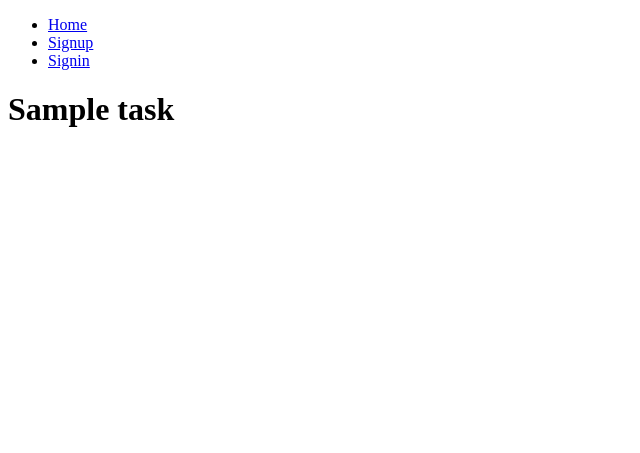
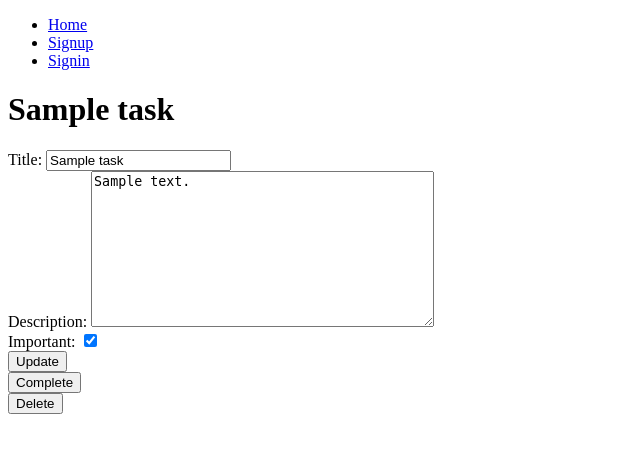
Before and after one commit to dairxp/django_crud_auth, a Django app: page /tasks/1/ in a window 1280 px wide. Shown: the top 453 px of the page, without its empty margins (0-640 px from the left). Run offline with Django 5.2, Linux system fonts and the light colour scheme; tables that the repository leaves empty hold one stand-in row (values such as "Sample post").

Commit message:
feat completar y eliminar tareas

```diff
--- a/djangocrud/urls.py
+++ b/djangocrud/urls.py
@@ -27,6 +27,8 @@ urlpatterns = [
     path("tasks/", views.tasks, name ='tasks'),
     path("tasks/create/", views.create_task, name='create_task'),
     path("tasks/<int:task_id>/", views.task_detail, name='task_detail'),
+    path("tasks/<int:task_id>/complete", views.complete_task, name='complete_task'),
+    path("tasks/<int:task_id>/delete", views.delete_task, name='delete_task'),
     path("logout/", views.signout, name ='logout '),
     path("signin/", views.signin, name ='signin'),
 
--- a/tasks/templates/task_detail.html
+++ b/tasks/templates/task_detail.html
@@ -2,4 +2,25 @@
 
 {% block content %}
     <h1>{{task.title}}</h1>
+    {{error}}
+    <form method= "POST">
+        {% csrf_token %}
+        {{form}}
+        <button>
+            Update
+        </button>
+    </form>
+
+    <form action= "{% url 'complete_task' task.id %}" method="POST">
+        {% csrf_token %}
+        <button>
+            Complete
+        </button>
+    </form>
+
+    <form action= "{% url 'delete_task' task.id %}" method="POST">
+        {% csrf_token %}
+        <button>
+            Delete
+        </button>
 {% endblock %}
--- a/tasks/templates/tasks.html
+++ b/tasks/templates/tasks.html
@@ -1,7 +1,7 @@
 {% extends 'base.html' %}
 
 {% block content %}
-    <h1>Tasks</h1>
+    <h1>Tasks Pending</h1>
     <ul>
         {% for task in tasks %}
         <li>
--- a/tasks/views.py
+++ b/tasks/views.py
@@ -5,6 +5,7 @@ from django.contrib.auth import login, logout, authenticate
 from django.db import IntegrityError
 from .forms import TaskForm
 from .models import Task
+from django.utils import timezone
 # Create your views here.
 def home(request):
     return render(request, "home.html")
@@ -55,8 +56,33 @@ def create_task(request):
             })
 
 def task_detail(request,task_id):
-    task = get_object_or_404(Task, pk=task_id)
-    return render(request, 'task_detail.html', {'task': task})
+    if request.method == 'GET':
+        task = get_object_or_404(Task, pk=task_id)
+        form = TaskForm(instance=task)
+        return render(request, 'task_detail.html', {'task': task, 'form': form})
+    else:
+        try:
+            task = get_object_or_404(Task, pk=task_id, user=request.user)
+            TaskForm(request.POST, instance=Task)
+            form.save()
+            return redirect('tasks')
+        except ValueError:
+            return render(request, 'task_detail.html',{
+                'task': task, 'form': form, 'error': "Error updating task"
+            })
+
+def complete_task(request, task_id):
+    task = get_object_or_404(Task, pk=task_id, user=request.user)
+    if request.method == 'POST':
+        task.datecompleted = timezone.now()
+        task.save()
+        return redirect('tasks')
+
+def delete_task(request, task_id):
+    task = get_object_or_404(Task, pk=task_id, user=request.user)
+    if request.method == 'POST':
+        task.delete()
+        return redirect('tasks')
 
 def signout(request):
     logout(request)
```
